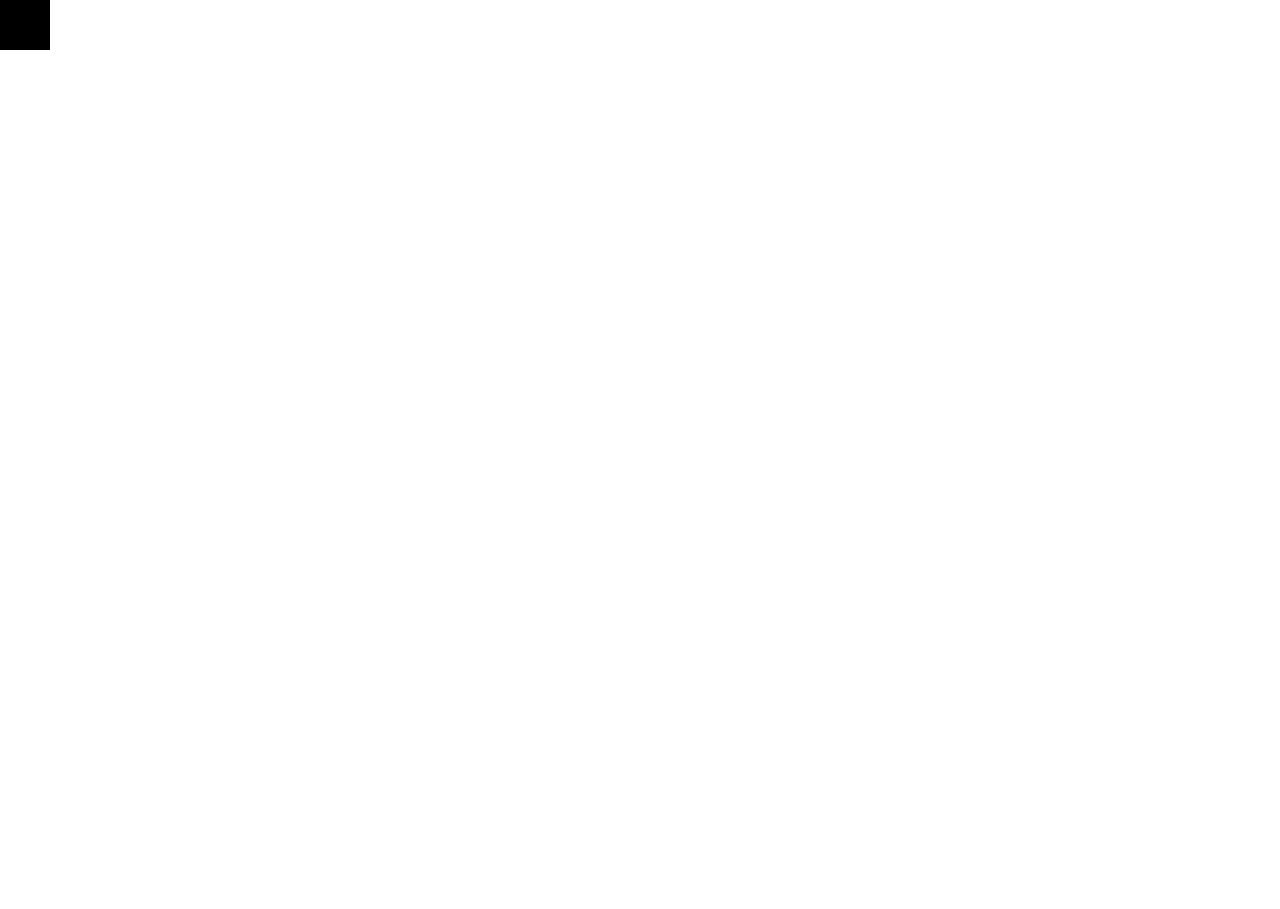
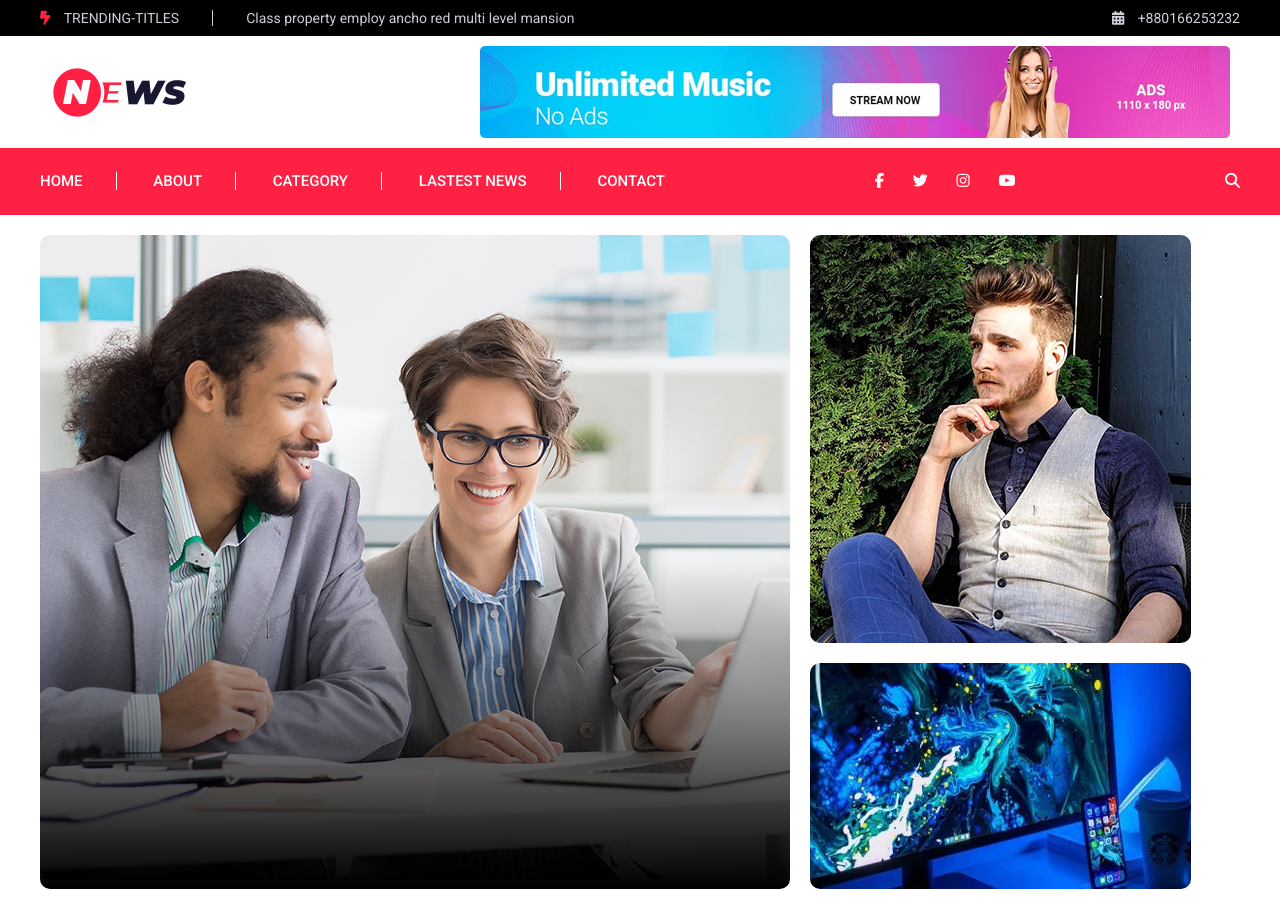
Before and after one commit to anaissul/evaluation, a plain HTML site: page index.html in a window 1280 px wide. Before the commit the page ends 800 px from the top, so only its background shows below. Drawn offline with Linux system fonts and the light colour scheme.

Commit message:
push du midi

```diff
--- a/css/abstracts/_variables.scss
+++ b/css/abstracts/_variables.scss
@@ -0,0 +1,5 @@
+$rouge : #ff2143;
+$bleu : #0077b5;
+$vert : #13c600;
+$gris : #cdcfd8;
+$mauve : #8a3ab9;
--- a/css/base/_typography.scss
+++ b/css/base/_typography.scss
@@ -0,0 +1 @@
+@import url('https://fonts.googleapis.com/css2?family=Barlow:wght@300;400;500;700&family=Roboto:wght@300;400;500;700&display=swap');
--- a/css/layout/_global.scss
+++ b/css/layout/_global.scss
@@ -0,0 +1,12 @@
+body {
+    font-family: 'Roboto';
+}
+
+a {
+    text-decoration: none;
+}
+
+.container {
+    width: 1200px;
+    margin: 0 auto;
+}
--- a/css/layout/_header.scss
+++ b/css/layout/_header.scss
@@ -0,0 +1,34 @@
+.bandeau-noir {
+    background-color: #000;
+    padding: 10px;
+    color: $gris;
+    font-size: 14px;
+    .container {
+        display: flex;
+        justify-content: space-between;
+    }
+    .left {
+        display: flex;
+    }
+    .titles {
+        text-transform: uppercase;
+        margin-right: 33px;
+        padding-right: 33px;
+        border-right: 1px solid $gris;
+        word-spacing: 10px;
+    }
+    .numero {
+        word-spacing: 10px;
+    }
+    .fa-bolt-lightning {
+        color:$rouge
+    }
+
+}
+
+.logo {
+    margin: 10px;
+    display: flex;
+    justify-content: space-between;
+    align-items: center;
+}
--- a/css/layout/_nav.scss
+++ b/css/layout/_nav.scss
@@ -0,0 +1,27 @@
+.main-nav {
+    background-color: $rouge;
+    padding: 25px 0;
+    text-transform: uppercase;
+    font-weight: 500;
+    font-size: 15px;
+    a {
+        color:#fff;
+    }
+    .container  {
+    display: flex;
+    justify-content: space-between;
+}
+}
+
+.nav {
+    a:not(:last-child) {
+        margin-right: 33px;
+        padding-right: 33px;
+        border-right: 1px solid #fff;
+    }
+}
+
+
+.icons {
+    word-spacing: 25px;
+}
--- a/css/pages/_home.scss
+++ b/css/pages/_home.scss
@@ -1,14 +1,32 @@
-.maboite {
-    height: 50px;
-    width: 50px;
-    background: #000;
-    cursor: pointer;
+.headline {
+    margin : 20px 0;
+    display: flex;
+    gap:20px;
+
+    .second {
+        display: flex;
+        flex-direction: column;
+        gap: 20px;
+        position:relative;
+
+    }
+
+    .principal {
+        position:relative
+    }
+
+    img {
+        border-radius:10px;
+    }
+
+     .principal::before {
+        content: "";
+        background: linear-gradient(0deg, rgba(9,121,82,0.3337710084033614) 0%, rgba(0,0,0,1) 0%, rgba(210,1,103,0) 100%, rgba(244,1,120,0.13489145658263302) 100%, rgba(255,255,255,0) 100%);
+        height:50%;
+        width:100%;
+        position:absolute;
+        top: 50%;
+        left:0;
+        border-radius: 10px;
+    }
 }
-
-body {
-    transition: .3s all ease-in-out;
-}
-
-.background {
-    background: lightpink;
-}
--- a/index.html
+++ b/index.html
@@ -4,11 +4,65 @@
     <meta charset="UTF-8">
     <meta http-equiv="X-UA-Compatible" content="IE=edge">
     <meta name="viewport" content="width=device-width, initial-scale=1.0">
-    <title>Document</title>
+    <title>Home</title>
+    <script src="https://kit.fontawesome.com/86a8e786d8.js" crossorigin="anonymous"></script>
     <link rel="stylesheet" href="css\styles.min.css">
 </head>
 <body>
-    <div class="maboite"></div>
+
+    <header>
+        <div class="bandeau-noir">
+            <div class="container">
+                <div class="left">
+                    <div class="titles"><i class="fa-solid fa-bolt-lightning"></i> trending-titles</div>
+                    <div>Class property employ ancho red multi level mansion</div>
+                </div>
+                <div class="numero"><i class="fa-solid fa-calendar-days"></i>  +880166253232</div>
+            </div>
+        </div>
+
+        <div class="container">
+            <div class="logo">
+                <img src="img/logo/logo.png" alt="logo News">
+                <img src="img/gallery/header_card.png" alt="pub header">
+            </div>
+        </div>
+    </header>
+
+    <nav class="main-nav">
+        <div class="container">
+            <div class="nav">
+                <a href="">home</a>
+                <a href="">about</a>
+                <a href="">category</a>
+                <a href="">lastest news</a>
+                <a href="">contact</a>
+            </div>
+
+            <div class="icons">
+                <a href="#"><i class="fa-brands fa-facebook-f"></i></a>
+                <a href="#"><i class="fa-brands fa-twitter"></i></a>
+                <a href="#"><i class="fa-brands fa-instagram"></i></a>
+                <a href="#"><i class="fa-brands fa-youtube"></i></a>
+            </div>
+
+            <div class="search">
+                <a href=""><i class="fa-solid fa-magnifying-glass"></i></a>
+            </div>
+        </div>
+    </nav>
+
+    <main>
+       <div class="container">
+           <div class="headline">
+            <article class="principal"><img src="img/trending/trending_top03.jpg" alt="des gens qui sourient :)"></article>
+            <article class="second"><img src="img/trending/trending_top3.jpg" alt="un homme qui réfléchit"> <img src="img/trending/trending_top4.jpg" alt="de l'art"></article>
+           </div>
+
+
+       </div>
+    </main>
+
     <script src="js/main.js"></script>
 </body>
 </html>
```
Also changed, not shown: css/styles.min.css, 1 other file.
